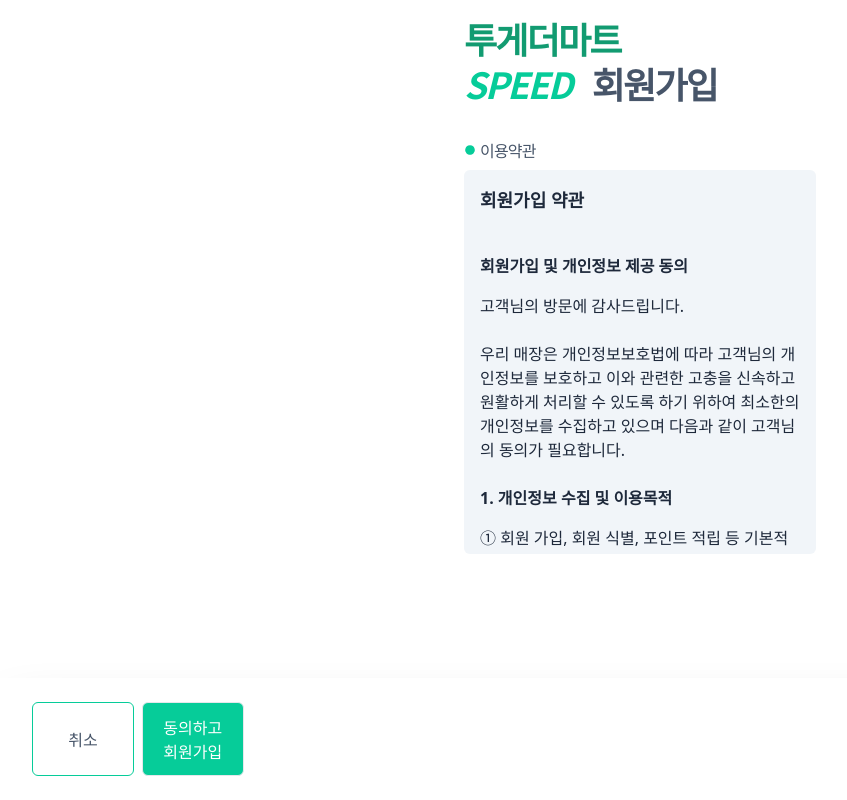
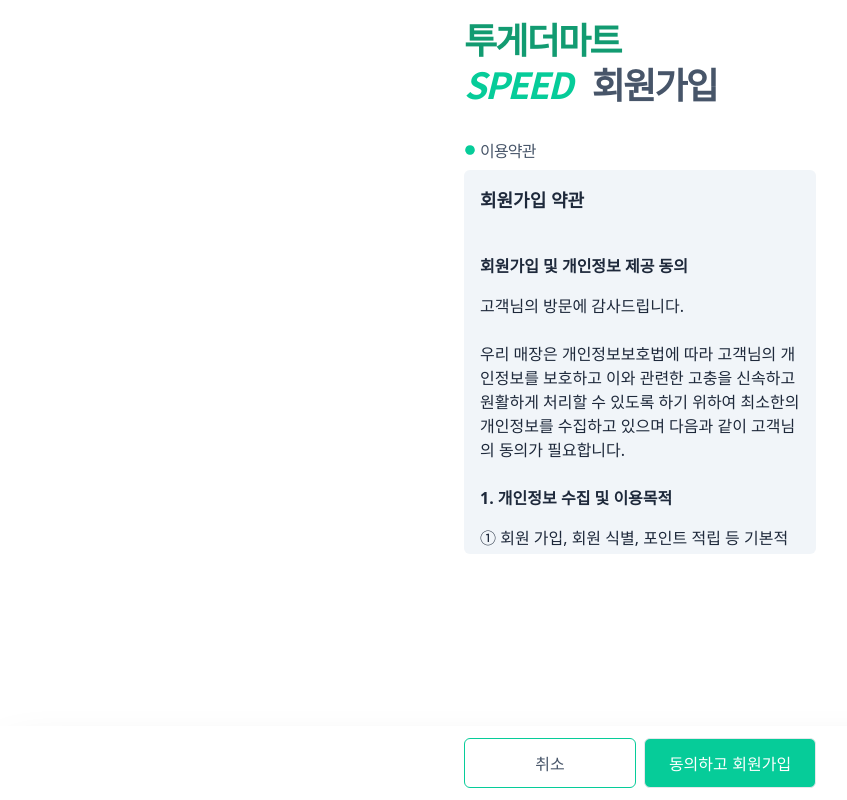
Before and after one commit to evaham/registration, a Next.js app: page / in a window 1280 px wide. Both pictures are taken after a click on the button "다시 연결". Shown: the whole page, without its empty margins (0-847 px from the left). Built offline with nearby package versions, Linux system fonts and the light colour scheme.

Commit message:
20241031_6

```diff
--- a/src/app/page.js
+++ b/src/app/page.js
@@ -277,23 +277,23 @@ export default function Home() {
 
       {activePage === 1 &&(
         <div className="fixed bottom-0 left-0 right-0 bg-white shadow-2xl">
-          <div className="flex px-4 py-3 gap-2">
+          <div className="flex px-4 py-3 gap-2 max-w-96 mx-auto">
             <button className="block w-full p-3 border border-[#06CC99] rounded-md text-slate-600">취소</button>
             <button onClick={()=>handlePageClick(2)} className="block w-full p-3 border bg-[#06CC99] rounded-md text-white">다시 연결</button>
           </div>
         </div>
       )}
       {activePage === 2 &&(
-        <div className="fixed bottom-0 left-0 right-0 flex px-4 py-3 gap-2 bg-white shadow-2xl">
-          <div className="flex px-4 py-3 gap-2">
+        <div className="fixed bottom-0 left-0 right-0 bg-white shadow-2xl">
+          <div className="flex px-4 py-3 gap-2 max-w-96 mx-auto">
             <button onClick={()=>handlePageClick(1)} className="block w-full p-3 border border-[#06CC99] rounded-md text-slate-600">취소</button>
             <button onClick={()=>handlePageClick(3)} className="block w-full p-3 border bg-[#06CC99] rounded-md text-white">동의하고 회원가입</button>
           </div>
         </div>
       )}
       {activePage === 3 &&(
-        <div className="fixed bottom-0 left-0 right-0 flex px-4 py-3 gap-2 bg-white shadow-2xl">
-          <div className="flex px-4 py-3 gap-2">
+        <div className="fixed bottom-0 left-0 right-0 bg-white shadow-2xl">
+          <div className="flex px-4 py-3 gap-2 max-w-96 mx-auto">
             <button onClick={()=>handlePageClick(2)} className="block w-full p-3 border border-[#06CC99] rounded-md text-slate-600">취소</button>
             <button disabled={!isButtonEnabled} className={`block w-full p-3 border text-center rounded-md ${isButtonEnabled ? 'bg-[#06CC99] text-white' : 'bg-slate-100 text-slate-400'}`} >저장</button>
           </div>
```
